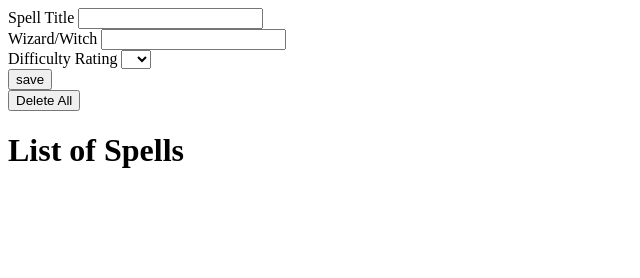
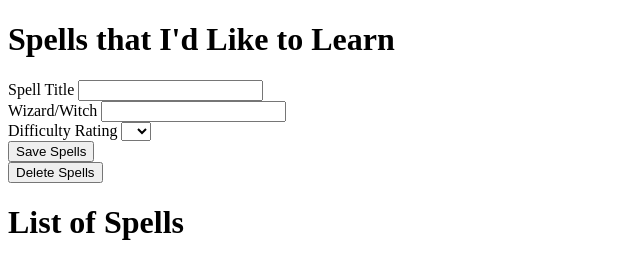
Before and after one commit to Frazzle5388/Week_6_Homework_Manipulating_The_DOM, a plain HTML site: page index.html in a window 1280 px wide. Shown: the whole page, without its empty margins (0-640 px from the left). Drawn offline with Linux system fonts and the light colour scheme.

```diff
--- a/index.html
+++ b/index.html
@@ -7,6 +7,7 @@
     <script src="js/app.js"></script>
   </head>
   <body>
+    <h1>Spells that I'd Like to Learn</h1>
     <form id="new-item-form">
       <div id="form-wrapper">
         <div class="form-item">
@@ -31,10 +32,10 @@
           </select>
         </div>
       </div>
-      <input type="submit" value="save"/>
+      <input type="submit" value="Save Spells"/>
     </form>
 
-    <button id="delete-all">Delete All</button>
+    <button id="delete-all">Delete Spells</button>
 
     <h1>List of Spells</h1>
     <ul id="spells-list"></ul>
```
